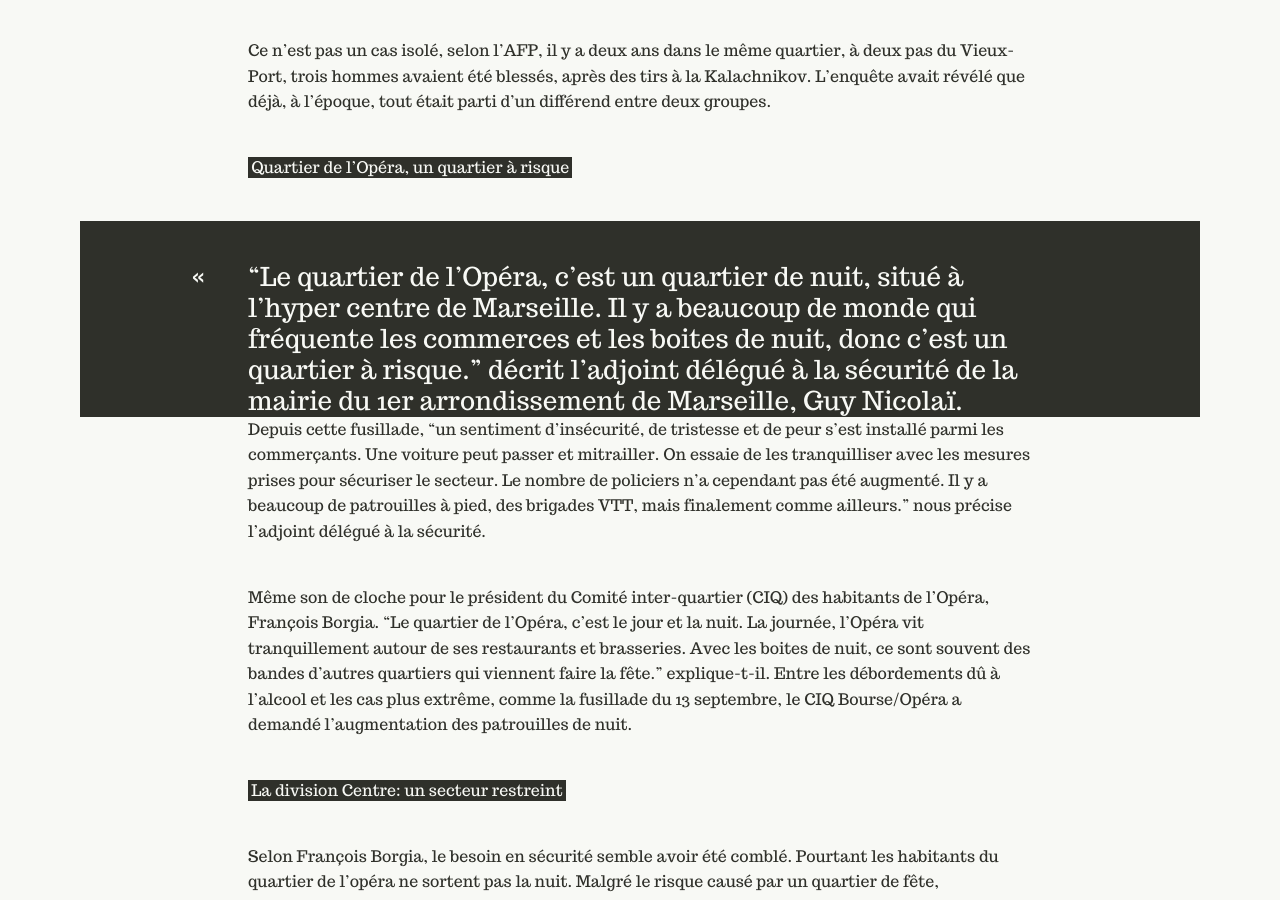
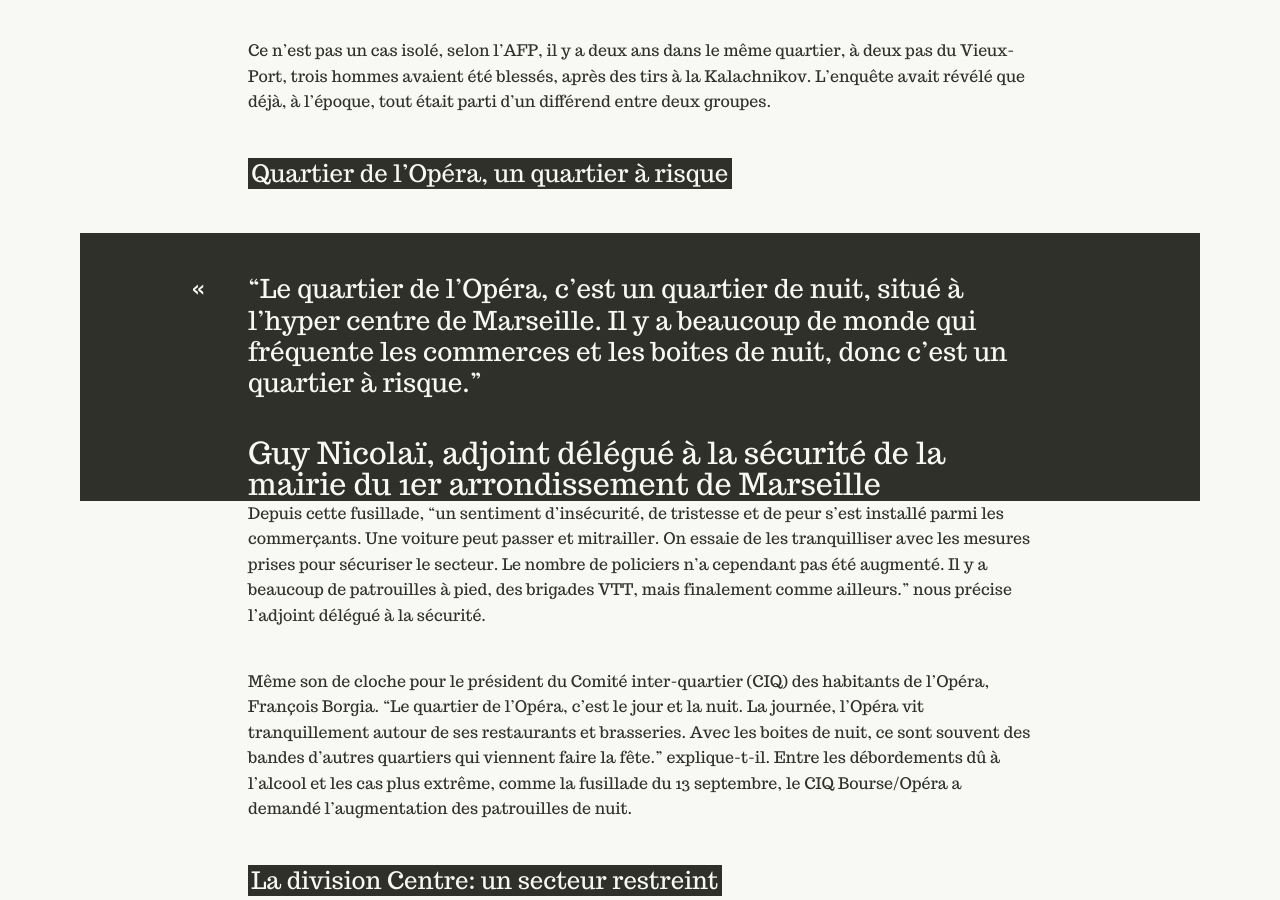
Before and after one commit to reglementsdecomptes/reglementsdecomptes.github.io, a Jekyll site: the page built from _posts/2015-12-11-centrevillemarseille.md, in a window 1280 px wide and 900 px high, scrolled down 361 px. Built offline with Jekyll 4.4.1, drawn with Linux system fonts in a browser that asks for light colours.

Commit message:
Updated 2015-12-11-centrevillemarseille.md

```diff
--- a/_posts/2015-12-11-centrevillemarseille.md
+++ b/_posts/2015-12-11-centrevillemarseille.md
@@ -10,29 +10,29 @@ _Le dimanche 13 septembre 2015, une [fusillade](http://www.lemonde.fr/police-jus
 
 Ce n’est pas un cas isolé, selon l’AFP, il y a deux ans dans le même quartier, à deux pas du Vieux-Port, trois hommes avaient été blessés, après des tirs à la Kalachnikov. L'enquête avait révélé que déjà, à l'époque, tout était parti d'un différend entre deux groupes.
 
-**Quartier de l’Opéra, un quartier à risque**
+##  **Quartier de l’Opéra, un quartier à risque**
+> “Le quartier de l’Opéra, c’est un quartier de nuit, situé à l’hyper centre de Marseille. Il y a beaucoup de monde qui fréquente les commerces et les boites de nuit, donc c’est un quartier à risque.”
+### Guy Nicolaï, adjoint délégué à la sécurité de la mairie du 1er arrondissement de Marseille
 
-> “Le quartier de l’Opéra, c’est un quartier de nuit, situé à l’hyper centre de Marseille. Il y a beaucoup de monde qui fréquente les commerces et les boites de nuit, donc c’est un quartier à risque.” décrit l’adjoint délégué à la sécurité de la mairie du 1er arrondissement de Marseille, Guy Nicolaï.
 
 Depuis cette fusillade, “un sentiment d’insécurité, de tristesse et de peur s’est installé parmi les commerçants. Une voiture peut passer et mitrailler. On essaie de les tranquilliser avec les mesures prises pour sécuriser le secteur. Le nombre de policiers n’a cependant pas été augmenté. Il y a beaucoup de patrouilles à pied, des brigades VTT, mais finalement comme ailleurs.” nous précise l’adjoint délégué à la sécurité.
 
 Même son de cloche pour le président du Comité inter-quartier (CIQ) des habitants de l’Opéra, François Borgia. “Le quartier de l’Opéra, c’est le jour et la nuit. La journée, l’Opéra vit tranquillement autour de ses restaurants et brasseries. Avec les boites de nuit, ce sont souvent des bandes d’autres quartiers qui viennent faire la fête.” explique-t-il. Entre les débordements dû à l’alcool et les cas plus extrême, comme la fusillade du 13 septembre, le CIQ Bourse/Opéra a demandé l’augmentation des patrouilles de nuit.
 
-**La division Centre: un secteur restreint**
-
+## **La division Centre: un secteur restreint**
 Selon François Borgia, le besoin en sécurité semble avoir été comblé. Pourtant les habitants du quartier de l’opéra ne sortent pas la nuit. Malgré le risque causé par un quartier de fête, l’hypercentre de Marseille n’est pas une zone prioritaire de sécurité.
 
 Le répartition des effectifs et le ratio des équipes se fait en fonction du nombre d’habitants, de la taille du secteur et des besoins. Marseille est répartie en trois divisions : division Nord, Centre et Sud et selon la configuration des secteurs, la présence policière n’est pas la même.
 
 La division Centre, dont fait parti le quartier de l’Opéra, ne concentre que quatre arrondissements: le 1er, le 2e, le 6e et le 7e. En comparaison, les divisions nord et sud regroupe 12 autres arrondissements dont 10 sont considérées comme des zones de sécurité prioritaire (ZSP).
 
-![]({{site.baseurl}}//Carte-ZSP-Marseille.png)
+[]({{site.baseurl}}//Carte-ZSP-Marseille.png)
 
 La répartition des policiers se base sur des études sur la criminalité à moyen-long terme.
 “A chaque jour un dispositif est différent, une fusillade c’est un cas anecdotique par rapport au problème global de la délinquance. Elle ne symbolise pas forcément une hausse de la délinquance.” nous explique Arnaud Louis, porte-parole de la DDSP des Bouches du Rhône.
 Ces cas là ne change pas l’attribution des policiers à certains secteurs. Les ressources en personnel sont utilisées de manière à suivre au mieux l’évolution de la délinquance et pour ne pas déstabiliser l’organisation quotidienne de la sécurité dans certains secteurs, il y a des effectifs qui sont indéboulonables.
 
-**Etat d’urgence et centre-ville**
+## **Etat d’urgence et centre-ville**
 
 Le 19 novembre, les députés ont voté la prolongation de l’Etat d’Urgence pour trois mois.
 Dans ce cadre exceptionnel, le préfet de Police des Bouches du Rhône annonce qu’il y a plus de patrouilles dans le centre ville. Mais pour Laurent Nunez, la priorité en matière de sécurité se situe vers les cités et quartiers sensibles de Marseille. “Il ne faut pas délaisser le centre ville car c’est un point important. Néanmoins, on constate une baisse des faits criminels dans ce secteur.” précise-t-il.
```
